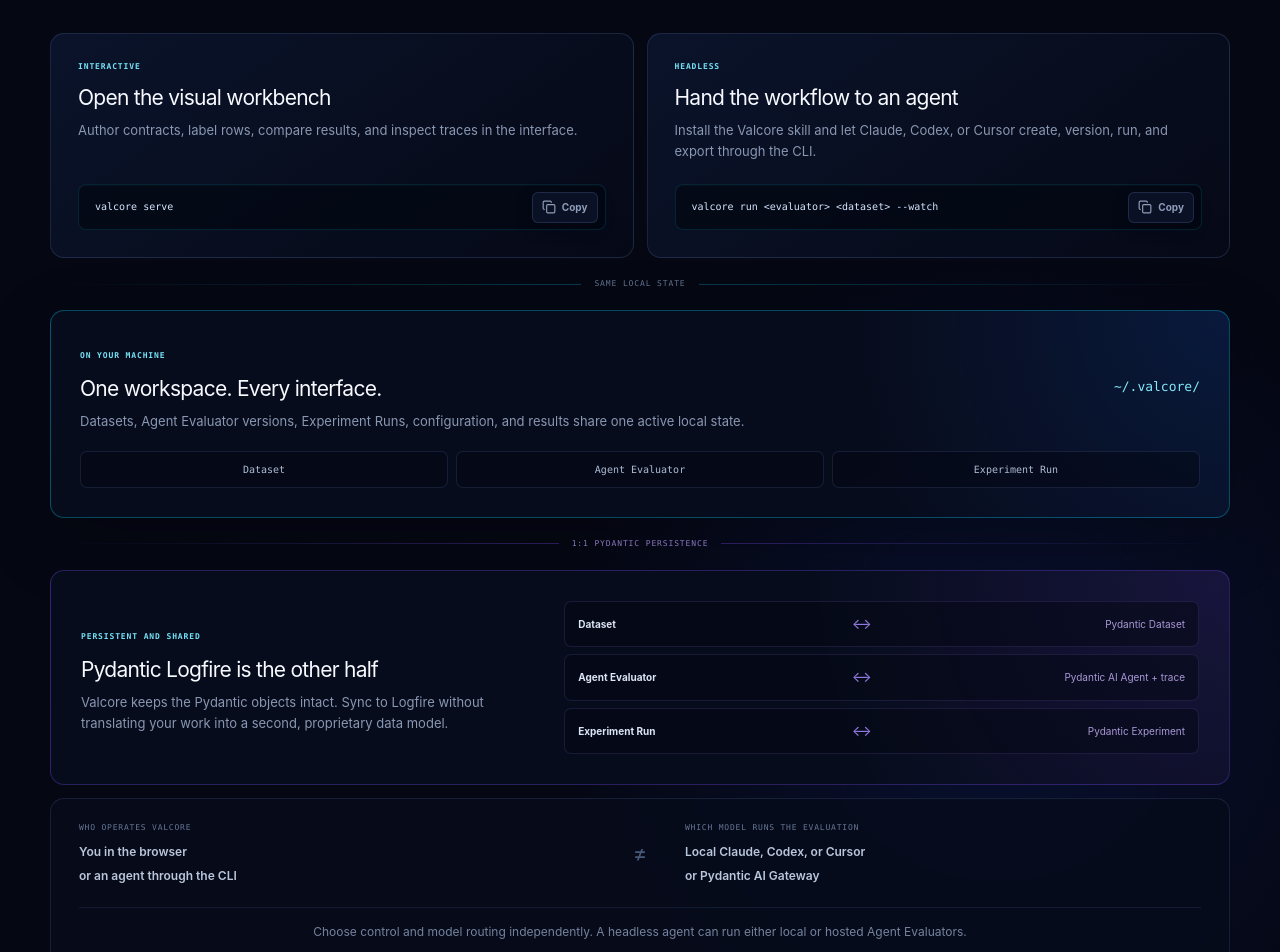
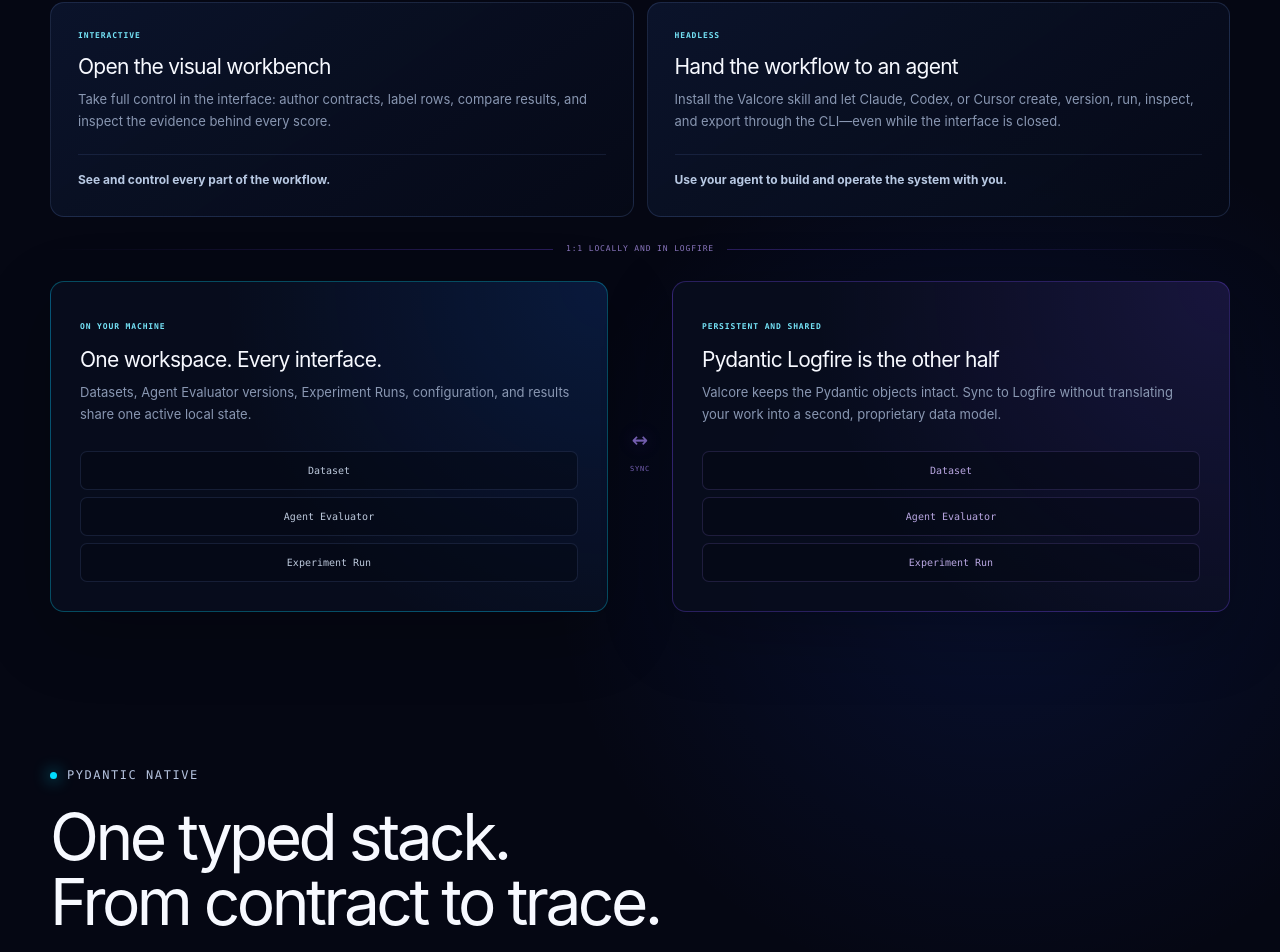
Before and after one commit to duncankmckinnon/valcore-web, a Next.js app: page / in a window 1280 px wide. Shown: the part 1618-2570 px from the top of the page. Built offline with nearby package versions, Linux system fonts and the light colour scheme.

Commit message:
Refine local and Logfire homepage story

```diff
--- a/app/globals.css
+++ b/app/globals.css
@@ -103,35 +103,20 @@
 .local-mode { color: #74e2f6; font-family: ui-monospace, SFMono-Regular, Menlo, monospace; font-size: 8px; font-weight: 700; letter-spacing: .11em; text-transform: uppercase; }
 .local-entry-grid h3, .local-workspace h3, .persistence-layer h3 { margin: 12px 0 10px; font-size: 21px; line-height: 1.2; letter-spacing: -.035em; }
 .local-entry-grid p, .local-workspace p, .persistence-layer p { margin: 0; color: #8997b2; font-size: 13px; line-height: 1.65; }
-.local-command { margin-top: auto; padding-top: 21px; }
-.local-command .code-block-wrap { margin: 0; }
-.local-command .code-block { min-height: 46px; padding: 14px 76px 14px 16px; border-color: rgba(0,220,255,.13); border-radius: 8px; background: rgba(4,8,19,.72); font-size: 10px; white-space: nowrap; }
-.local-command .code-copy-button { top: 8px; right: 8px; }
-.local-connector, .persistence-connector { display: grid; grid-template-columns: 1fr auto 1fr; gap: 13px; align-items: center; height: 52px; color: #60708d; font-family: ui-monospace, SFMono-Regular, Menlo, monospace; font-size: 8px; letter-spacing: .11em; text-transform: uppercase; }
-.local-connector i, .persistence-connector i { height: 1px; background: linear-gradient(90deg, transparent, rgba(0,220,255,.24)); }
-.local-connector i:last-child, .persistence-connector i:last-child { background: linear-gradient(90deg, rgba(0,220,255,.24), transparent); }
-.local-workspace { display: grid; grid-template-columns: minmax(0, 1fr) auto; gap: 18px 36px; align-items: center; padding: 29px; border: 1px solid rgba(0,220,255,.3); border-radius: 14px; background: radial-gradient(circle at 100% 0, rgba(23,108,255,.14), transparent 24rem), rgba(8,13,29,.94); box-shadow: 0 22px 70px rgba(0,0,0,.24); }
-.local-workspace > code { color: #83e8fa; font-family: ui-monospace, SFMono-Regular, Menlo, monospace; font-size: 13px; }
-.local-resources { grid-column: 1 / -1; display: grid; grid-template-columns: repeat(3, minmax(0, 1fr)); gap: 8px; }
-.local-resources span { padding: 10px 12px; border: 1px solid rgba(105,138,208,.17); border-radius: 7px; color: #aebcd5; background: rgba(5,9,21,.54); font-family: ui-monospace, SFMono-Regular, Menlo, monospace; font-size: 10px; text-align: center; }
-.persistence-connector { color: #8975bd; }
-.persistence-connector i { background: linear-gradient(90deg, transparent, rgba(124,77,255,.3)); }
+.local-entry-benefit { margin-top: 22px; padding-top: 16px; border-top: 1px solid rgba(105,138,208,.14); color: #b8c9e3; font-size: 12px; font-weight: 650; }
+.persistence-connector { display: grid; grid-template-columns: 1fr auto 1fr; gap: 13px; align-items: center; height: 64px; color: #8975bd; font-family: ui-monospace, SFMono-Regular, Menlo, monospace; font-size: 8px; letter-spacing: .11em; text-transform: uppercase; }
+.persistence-connector i { height: 1px; background: linear-gradient(90deg, transparent, rgba(124,77,255,.3)); }
 .persistence-connector i:last-child { background: linear-gradient(90deg, rgba(124,77,255,.3), transparent); }
-.persistence-layer { display: grid; grid-template-columns: minmax(240px, .82fr) minmax(360px, 1.18fr); gap: 42px; align-items: center; padding: 30px; border: 1px solid rgba(124,77,255,.29); border-radius: 14px; background: radial-gradient(circle at 100% 0, rgba(124,77,255,.14), transparent 26rem), rgba(8,13,29,.94); }
-.persistence-map { display: grid; gap: 7px; }
-.persistence-map > div { display: grid; grid-template-columns: minmax(0, 1fr) auto minmax(0, 1.15fr); gap: 10px; align-items: center; padding: 11px 13px; border: 1px solid rgba(137,109,216,.17); border-radius: 7px; background: rgba(5,9,21,.52); font-size: 10px; }
-.persistence-map strong { color: #dce5f5; }
-.persistence-map b { color: #9278e1; font-size: 15px; font-weight: 400; }
-.persistence-map span { color: #a998d6; text-align: right; }
-.local-routing { display: grid; grid-template-columns: 1fr 50px 1fr; gap: 20px; align-items: center; margin-top: 13px; padding: 23px 28px; border: 1px solid rgba(105,138,208,.17); border-radius: 14px; background: rgba(7,12,27,.78); }
-.local-routing > div { display: flex; flex-direction: column; gap: 6px; }
-.local-routing span { margin-bottom: 3px; color: #657695; font-family: ui-monospace, SFMono-Regular, Menlo, monospace; font-size: 8px; letter-spacing: .1em; text-transform: uppercase; }
-.local-routing strong { color: #b9c6db; font-size: 12px; font-weight: 600; }
-.local-routing > b { color: #485876; font-size: 22px; font-weight: 400; text-align: center; }
-.local-routing > p { grid-column: 1 / -1; margin: 2px 0 0; padding-top: 15px; border-top: 1px solid rgba(105,138,208,.13); color: #74839f; font-size: 12px; text-align: center; }
-.local-links { display: flex; gap: 25px; margin-top: 24px; }
-.local-links a { color: #cfddf4; font-size: 13px; font-weight: 700; }
-.local-links a span { margin-left: 6px; color: var(--cyan); }
+.persistence-pair { display: grid; grid-template-columns: minmax(0, 1fr) 64px minmax(0, 1fr); align-items: stretch; }
+.local-workspace, .persistence-layer { min-width: 0; display: flex; flex-direction: column; justify-content: space-between; gap: 26px; padding: 29px; border-radius: 14px; box-shadow: 0 22px 70px rgba(0,0,0,.24); }
+.local-workspace { border: 1px solid rgba(0,220,255,.3); background: radial-gradient(circle at 100% 0, rgba(23,108,255,.14), transparent 24rem), rgba(8,13,29,.94); }
+.persistence-layer { border: 1px solid rgba(124,77,255,.29); background: radial-gradient(circle at 100% 0, rgba(124,77,255,.14), transparent 26rem), rgba(8,13,29,.94); }
+.platform-stack { display: grid; gap: 7px; }
+.platform-stack span { padding: 11px 13px; border: 1px solid rgba(105,138,208,.17); border-radius: 7px; color: #bdc9dc; background: rgba(5,9,21,.52); font-family: ui-monospace, SFMono-Regular, Menlo, monospace; font-size: 10px; text-align: center; }
+.persistence-layer .platform-stack span { border-color: rgba(137,109,216,.2); color: #b9a7e2; }
+.persistence-sync { display: flex; flex-direction: column; align-items: center; justify-content: center; gap: 5px; color: #7862b6; font-family: ui-monospace, SFMono-Regular, Menlo, monospace; }
+.persistence-sync b { font-size: 27px; font-weight: 400; text-shadow: 0 0 18px rgba(124,77,255,.28); }
+.persistence-sync span { font-size: 7px; letter-spacing: .12em; text-transform: uppercase; }
 
 .platform-story { padding-block: 130px 24px; }
 .pydantic-grid { display: grid; grid-template-columns: repeat(3, minmax(0, 1fr)); gap: 13px; }
@@ -409,7 +394,6 @@
   .eyebrow { justify-content: center; }
   .hero-visual { min-height: 470px; }
   .proof { flex-direction: column; }
-  .persistence-layer { grid-template-columns: 1fr; gap: 25px; }
   .pydantic-grid { grid-template-columns: 1fr; }
   .contract-map { grid-template-columns: minmax(0, 1fr) 100px minmax(0, 1fr); }
   .contract-map .run-link { display: none; }
@@ -438,14 +422,10 @@
   .steps i { display: none; }
   .local-story { padding-block: 88px 10px; }
   .local-entry-grid { grid-template-columns: 1fr; }
-  .local-workspace { grid-template-columns: 1fr; padding: 23px; }
-  .local-resources { grid-template-columns: 1fr; }
-  .persistence-layer { padding: 23px; }
-  .persistence-map > div { grid-template-columns: 1fr auto 1.2fr; }
-  .local-routing { grid-template-columns: 1fr; gap: 14px; padding: 22px; }
-  .local-routing > b { transform: rotate(90deg); }
-  .local-routing > p { grid-column: auto; text-align: left; }
-  .local-links { flex-direction: column; gap: 13px; }
+  .persistence-pair { grid-template-columns: 1fr; }
+  .local-workspace, .persistence-layer { padding: 23px; }
+  .persistence-sync { min-height: 64px; }
+  .persistence-sync b { transform: rotate(90deg); }
   .contract-story { padding-block: 88px 10px; }
   .platform-story { padding-block: 88px 10px; }
   .execution-choice { grid-template-columns: 1fr; }
--- a/app/page.tsx
+++ b/app/page.tsx
@@ -3,7 +3,6 @@
 import { SiteHeader } from "@/components/site-header";
 import { InstallCommand } from "@/components/install-command";
 import { AgentSkillInstall } from "@/components/agent-skill-install";
-import { CopyCode } from "@/components/docs/copy-code";
 
 const routes = {
   datasets: [
@@ -78,12 +77,11 @@
       <section className="local-story shell" aria-labelledby="local-heading">
         <header className="section-heading compact-heading">
           <div className="eyebrow"><span /> Local by design</div>
-          <h2 id="local-heading">The whole workbench runs on your machine.<br />Your agent can run it headlessly.</h2>
+          <h2 id="local-heading">Valcore runs on your machine.<br />Persists locally, syncs to Logfire.</h2>
           <p>
-            Authoring and execution stay local. The browser, CLI, and coding agents all operate
-            the same workspace—and the server does not need to be running for headless work.
-            Pydantic Logfire provides the persistent, shared layer with a direct counterpart for
-            every core Valcore surface.
+            Authoring and execution stay local. The browser, CLI, and coding agents operate
+            the same persistent workspace, while every core surface can sync directly to its
+            counterpart in Pydantic Logfire.
           </p>
         </header>
 
@@ -92,52 +90,41 @@
             <article>
               <span className="local-mode">Interactive</span>
               <h3>Open the visual workbench</h3>
-              <p>Author contracts, label rows, compare results, and inspect traces in the interface.</p>
-              <div className="local-command"><CopyCode value="valcore serve" /></div>
+              <p>Take full control in the interface: author contracts, label rows, compare results, and inspect the evidence behind every score.</p>
+              <strong className="local-entry-benefit">See and control every part of the workflow.</strong>
             </article>
             <article>
               <span className="local-mode">Headless</span>
               <h3>Hand the workflow to an agent</h3>
-              <p>Install the Valcore skill and let Claude, Codex, or Cursor create, version, run, and export through the CLI.</p>
-              <div className="local-command"><CopyCode value="valcore run <evaluator> <dataset> --watch" /></div>
+              <p>Install the Valcore skill and let Claude, Codex, or Cursor create, version, run, inspect, and export through the CLI—even while the interface is closed.</p>
+              <strong className="local-entry-benefit">Use your agent to build and operate the system with you.</strong>
             </article>
           </div>
 
-          <div className="local-connector" aria-hidden="true"><i /><span>same local state</span><i /></div>
+          <div className="persistence-connector" aria-hidden="true"><i /><span>1:1 Locally and in Logfire</span><i /></div>
 
+          <div className="persistence-pair">
             <div className="local-workspace">
               <div>
                 <span className="local-mode">On your machine</span>
                 <h3>One workspace. Every interface.</h3>
                 <p>Datasets, Agent Evaluator versions, Experiment Runs, configuration, and results share one active local state.</p>
               </div>
-            <code>~/.valcore/</code>
-            <div className="local-resources"><span>Dataset</span><span>Agent Evaluator</span><span>Experiment Run</span></div>
+              <div className="platform-stack"><span>Dataset</span><span>Agent Evaluator</span><span>Experiment Run</span></div>
             </div>
 
-          <div className="persistence-connector" aria-hidden="true"><i /><span>1:1 Pydantic persistence</span><i /></div>
+            <div className="persistence-sync" aria-hidden="true"><b>↔</b><span>sync</span></div>
 
             <div className="persistence-layer">
-            <div className="persistence-copy">
+              <div>
                 <span className="local-mode">Persistent and shared</span>
                 <h3>Pydantic Logfire is the other half</h3>
                 <p>Valcore keeps the Pydantic objects intact. Sync to Logfire without translating your work into a second, proprietary data model.</p>
               </div>
-            <div className="persistence-map">
-              <div><strong>Dataset</strong><b>↔</b><span>Pydantic Dataset</span></div>
-              <div><strong>Agent Evaluator</strong><b>↔</b><span>Pydantic AI Agent + trace</span></div>
-              <div><strong>Experiment Run</strong><b>↔</b><span>Pydantic Experiment</span></div>
+              <div className="platform-stack"><span>Dataset</span><span>Agent Evaluator</span><span>Experiment Run</span></div>
             </div>
           </div>
         </div>
-
-        <div className="local-routing">
-          <div><span>Who operates Valcore</span><strong>You in the browser</strong><strong>or an agent through the CLI</strong></div>
-          <b aria-hidden="true">≠</b>
-          <div><span>Which model runs the evaluation</span><strong>Local Claude, Codex, or Cursor</strong><strong>or Pydantic AI Gateway</strong></div>
-          <p>Choose control and model routing independently. A headless agent can run either local or hosted Agent Evaluators.</p>
-        </div>
-        <div className="local-links"><Link href="/docs/getting-started">Try the complete local demo <span aria-hidden="true">→</span></Link><Link href="/docs/cli">Explore CLI automation <span aria-hidden="true">→</span></Link></div>
       </section>
 
       <section className="platform-story shell" aria-labelledby="pydantic-heading">
```
Lines whose indentation alone changed are shown as unchanged.
